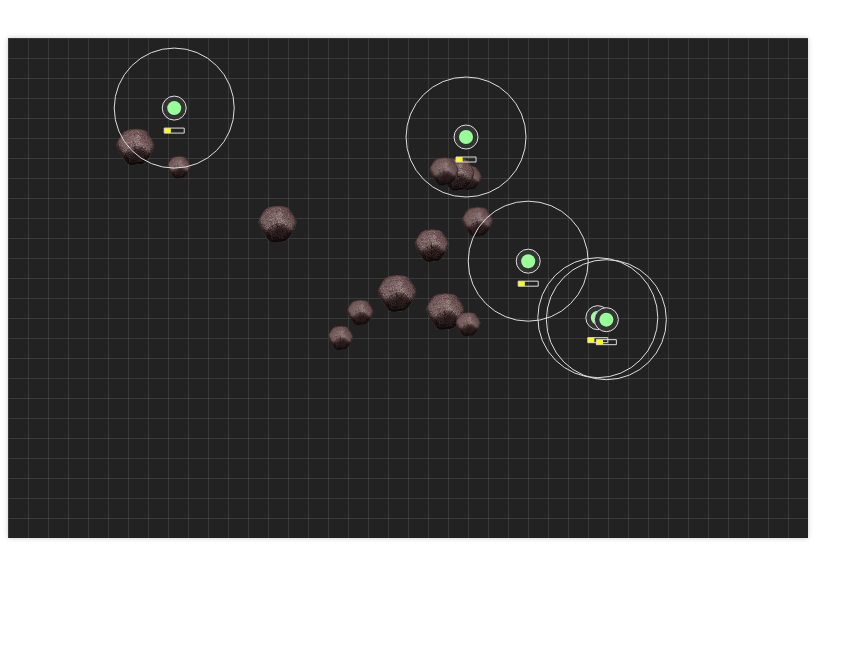
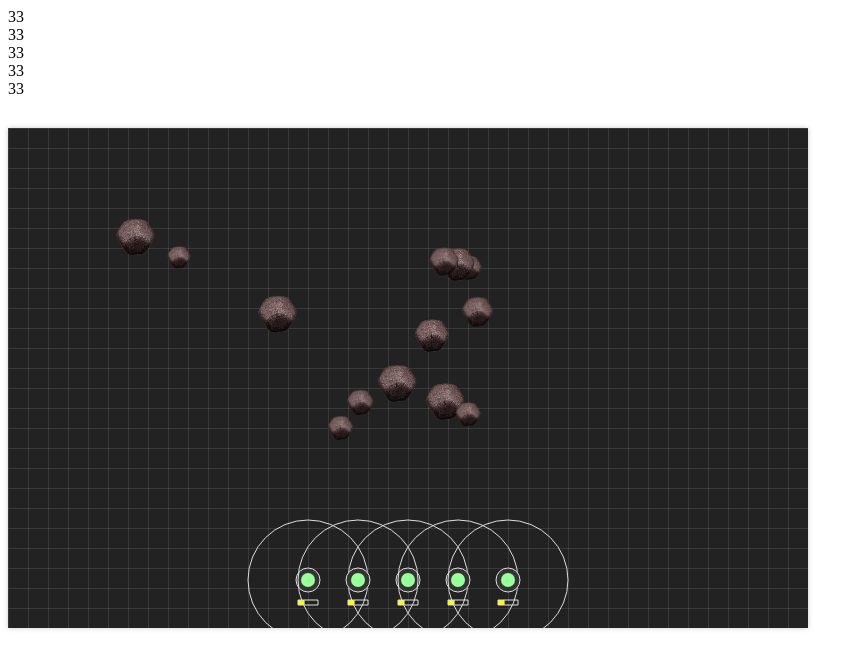
Before and after one commit to Eliondez/SpaceMiner, a website: page client/index.html in a window 1280 px wide. Shown: the whole page, without its empty margins (0-867 px from the left). Drawn offline with nearby package versions, Linux system fonts and the light colour scheme.

Commit message:
Добавлен Vue.js. Начало разработки UI

```diff
--- a/client/index.html
+++ b/client/index.html
@@ -13,9 +13,15 @@
     </style>
 </head>
 <body>
+    <div id="app">
+        <div v-for="ship in ships">
+            {{parseInt(ship.cargo.current)}}
+        </div>
+    </div>
     <div style="display: inline-block; margin: 30px auto;">
         <canvas id="ctx" width="800" height="500"></canvas>
     </div>
+    <script src="https://unpkg.com/vue"></script>
     <script src="./jquery-3.2.1.min.js"></script>
     <script src="./mineLaser.js"></script>
     <script src="./asteroids.js"></script>
--- a/client/main.js
+++ b/client/main.js
@@ -1,4 +1,11 @@
 $(function() {
+    var app = new Vue({
+        el: '#app',
+        data: {
+            message: 'Hello Vue!',
+            ships: []
+        }
+    })
 
     var canvas = document.getElementById("ctx")
     var ctx = canvas.getContext("2d");
@@ -231,7 +238,8 @@ $(function() {
     }
 
     for (var i = 0; i < 5; i++) {
-        new Ship(ctx);
+        var ship = new Ship(ctx, i);
+        app.ships.push(ship);
     }
 
     for (var i = 0; i < 13; i++) {
--- a/client/mineLaser.js
+++ b/client/mineLaser.js
@@ -7,7 +7,7 @@ var MineLaser = function(context, from, to) {
         currentWidth: 1,
         currentAlpha: 0.5,
         currentTime: 0,
-        maxTime: 1000,
+        maxTime: 100,
         parent: from,
         target: to,
         update: function() {
--- a/client/ships.js
+++ b/client/ships.js
@@ -1,11 +1,11 @@
-var Ship = function(context) {
+var Ship = function(context, xNum) {
     var self = {
         id: "" + Math.floor(10000000 * Math.random()),
-        x: Math.random() * 700,
-        y: Math.random() * 500,
+        x: 300 + 50 * xNum,
+        y: 520,
         targetPos: {
-            x: this.x,
-            y: this.y
+            x: 300 + 50 * xNum,
+            y: 450,
         },
         maxVel: 0.5,
         xVel: 0,
@@ -137,7 +137,6 @@ var Ship = function(context) {
         },
         addOrder: function(order) {
             self.currentOrder = order;
-            console.log(order);
             self.processCurrentOrder();
         },
         processCurrentOrder: function() {
```
